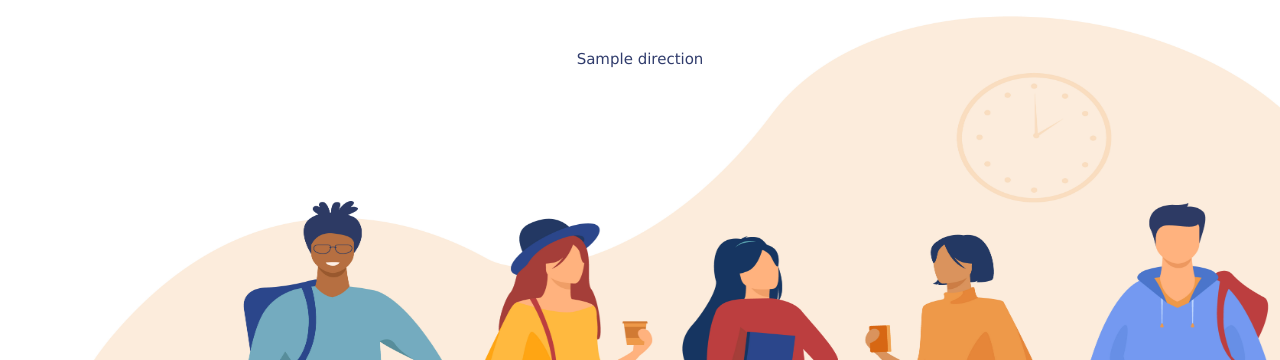
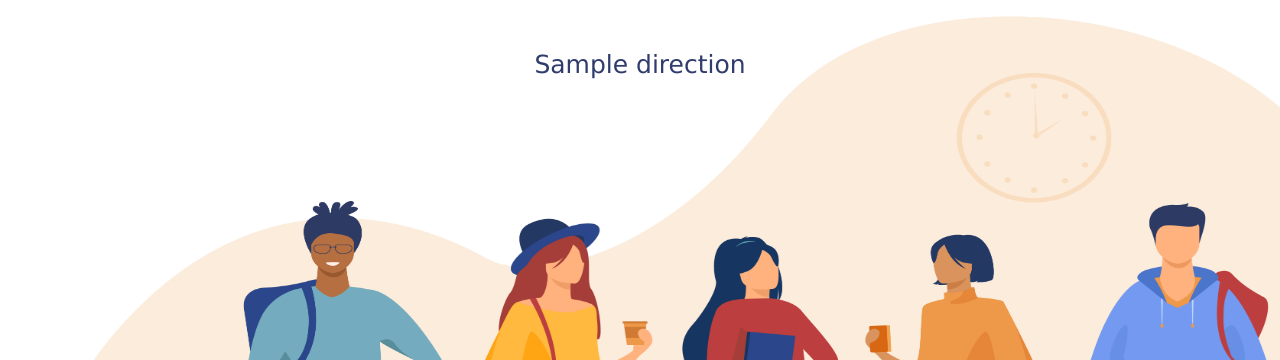
Before and after one commit to zjsan/Capstone-Project, a Flask app: template templates/direction.html in a window 1280 px wide. Shown: the part 60-420 px from the top of the page. Run offline with Flask 3, Linux system fonts and the light colour scheme; the template is opened without the code that fills it: most values are stand-ins (such as "Sample title", 1, 10 or a date in 2020); parts of the project's set-up code (start-up, migrations or seed data) failed here and were passed over.

Commit message:
Update direction.html

```diff
--- a/templates/direction.html
+++ b/templates/direction.html
@@ -8,7 +8,7 @@
 {% block path %}
 <div>
     {% for x in direction %}
-    <p style="font-size: 15px; text-align: center;">{{x}}</p>
+    <p style="font-size: 25px; text-align: center;">{{x}}</p>
     {% endfor %}
 </div>
 {% endblock %}
```
